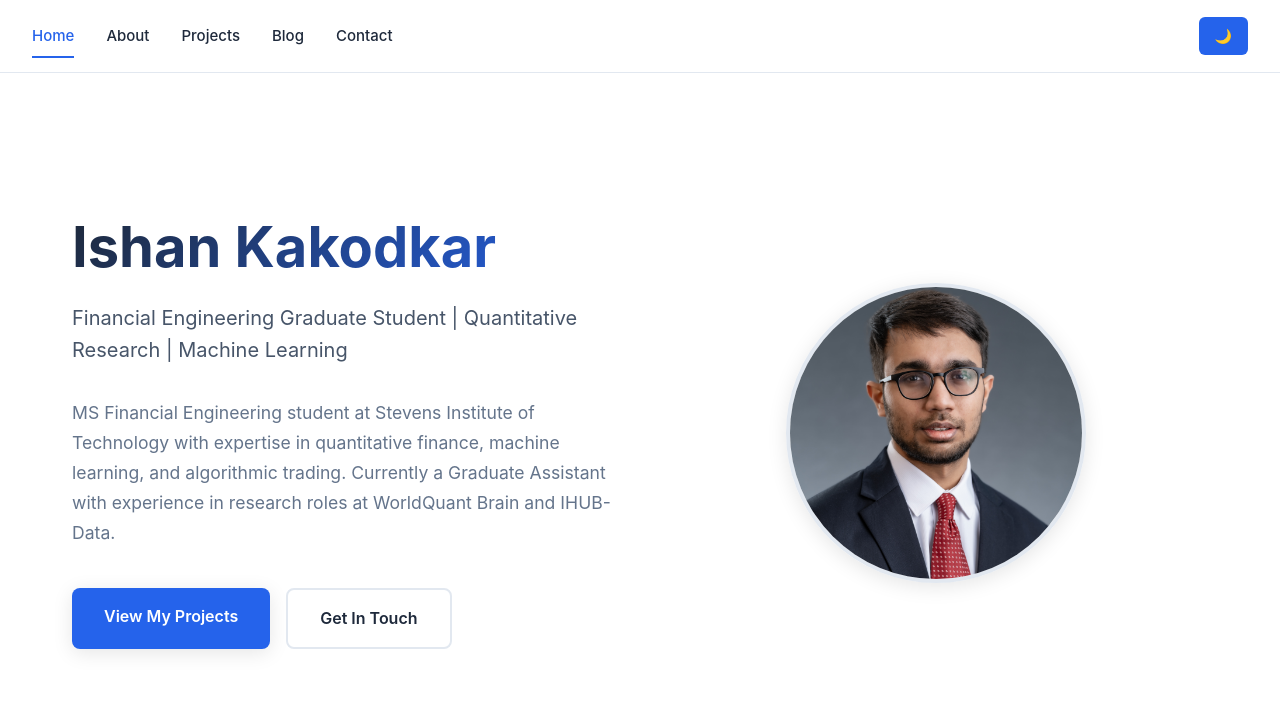
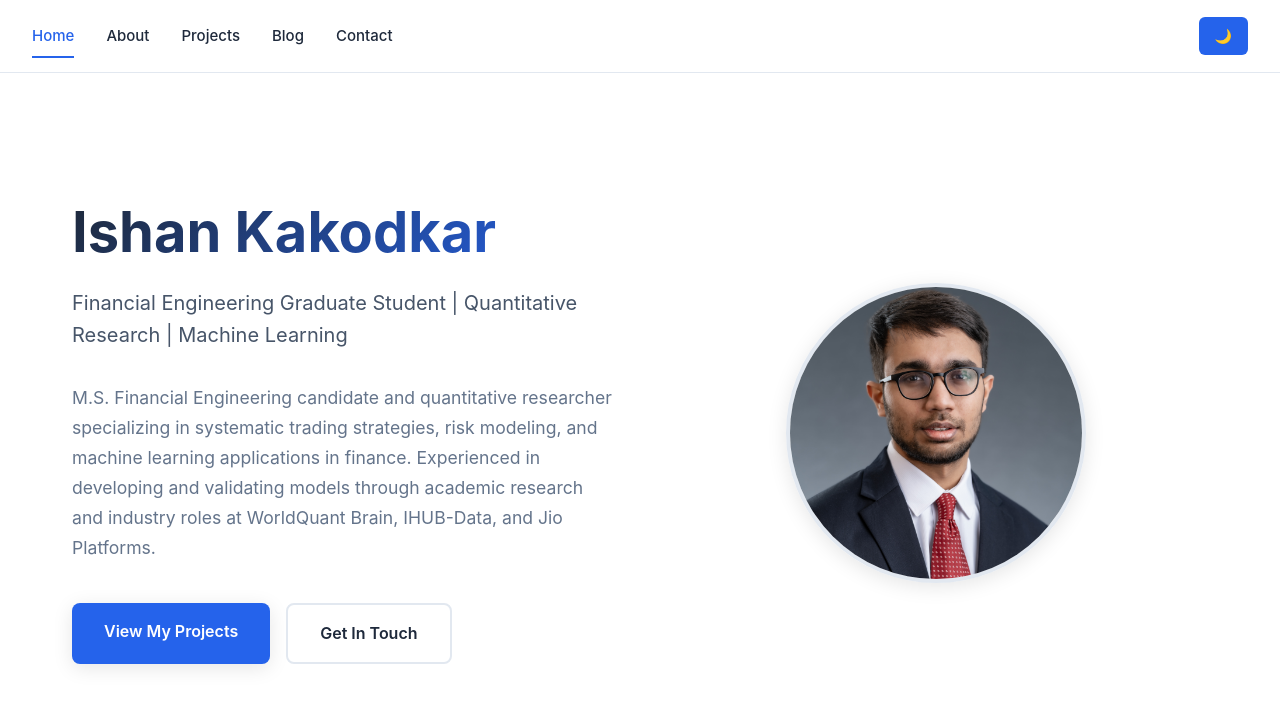
Before and after one commit to ishankakodkar/ishankakodkar.github.io, a React (Vite) app: page / in a window 1280 px wide. Shown: the top 704 px of the page. Built offline with nearby package versions, Linux system fonts and the light colour scheme.

Commit message:
Update hero description to more professional language and remove graduate assistant reference

```diff
--- a/src/pages/Home.jsx
+++ b/src/pages/Home.jsx
@@ -11,9 +11,10 @@ const Home = () => {
             <h1>Ishan Kakodkar</h1>
             <h2>Financial Engineering Graduate Student | Quantitative Research | Machine Learning</h2>
             <p>
-              MS Financial Engineering student at Stevens Institute of Technology with expertise in
-              quantitative finance, machine learning, and algorithmic trading. Currently a Graduate Assistant
-              with experience in research roles at WorldQuant Brain and IHUB-Data.
+              M.S. Financial Engineering candidate and quantitative researcher specializing in systematic
+              trading strategies, risk modeling, and machine learning applications in finance. Experienced
+              in developing and validating models through academic research and industry roles at WorldQuant
+              Brain, IHUB-Data, and Jio Platforms.
             </p>
             <div className="hero-cta">
               <Link to="/projects" className="cta-btn">View My Projects</Link>
```
